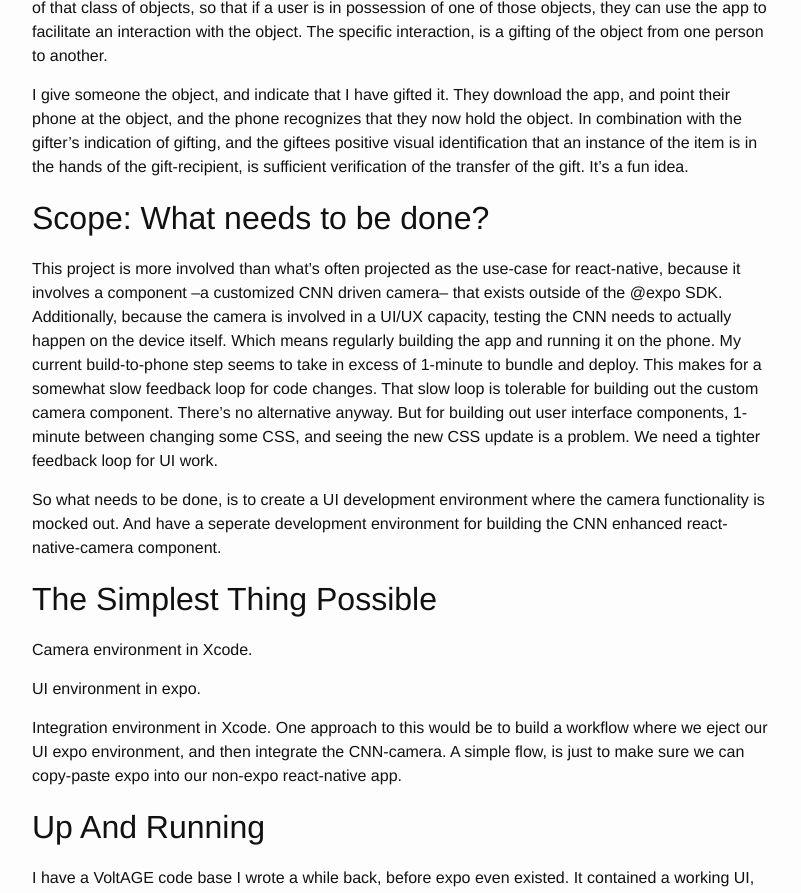
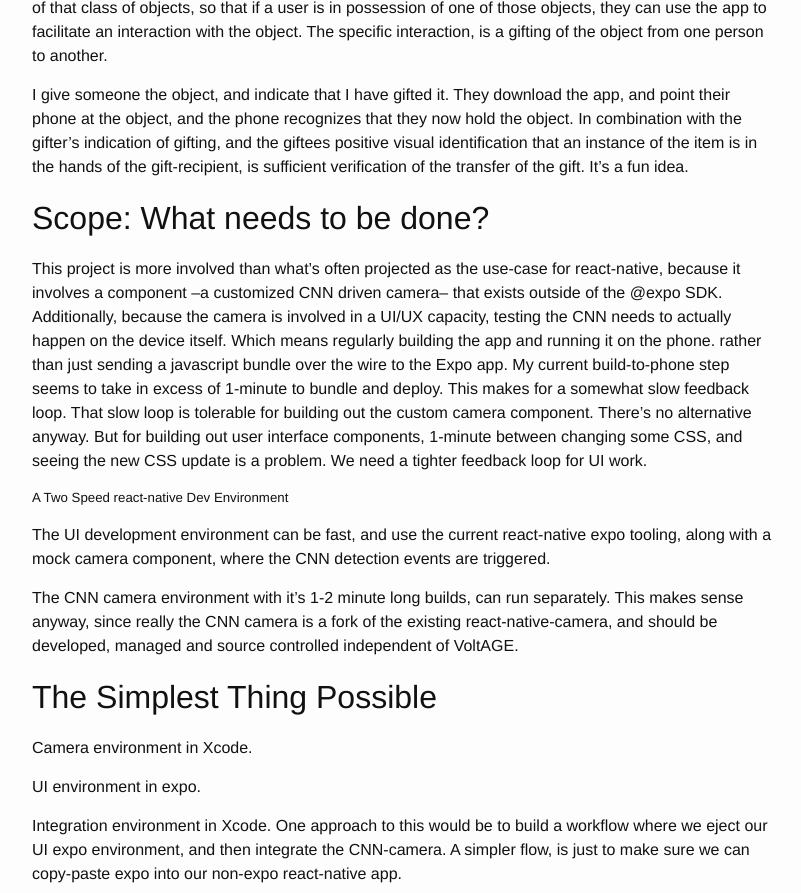
Before and after one commit to nsipplswezey/nsipplswezey.github.io, a Jekyll site: the page built from _posts/2017-11-10-A-React-Native-Dev-Feedback-Loop-For-Apps-That-Use-Custom-Native-Components.md, in a window 1280 px wide and 1400 px high, scrolled down 462 px. Shown: the top 893 px of the window, without its empty margins (238-1039 px from the left). Built offline with Jekyll 4.4.1, drawn with Linux system fonts in a browser that asks for light colours; comment, search, counter and statistics services are not loaded; some of the changed text lies outside the part shown.

Commit message:
Saved 2017-11-10-A-React-Native-Dev-Feedback-Loop-For-Apps-That-Use-Custom-Native-Components.md with Dillinger.io

```diff
--- a/_posts/2017-11-10-A-React-Native-Dev-Feedback-Loop-For-Apps-That-Use-Custom-Native-Components.md
+++ b/_posts/2017-11-10-A-React-Native-Dev-Feedback-Loop-For-Apps-That-Use-Custom-Native-Components.md
@@ -14,9 +14,12 @@ I give someone the object, and indicate that I have gifted it. They download the
 
 ## Scope: What needs to be done?
 
-This project is more involved than what's often projected as the use-case for react-native, because it involves a component –a customized CNN driven camera– that exists outside of the @expo SDK. Additionally, because the camera is involved in a UI/UX capacity, testing the CNN needs to actually happen on the device itself. Which means regularly building the app and running it on the phone. My current build-to-phone step seems to take in excess of 1-minute to bundle and deploy. This makes for a somewhat slow feedback loop for code changes. That slow loop is tolerable for building out the custom camera component. There's no alternative anyway. But for building out user interface components, 1-minute between changing some CSS, and seeing the new CSS update is a problem. We need a tighter feedback loop for UI work.
+This project is more involved than what's often projected as the use-case for react-native, because it involves a component –a customized CNN driven camera– that exists outside of the @expo SDK. Additionally, because the camera is involved in a UI/UX capacity, testing the CNN needs to actually happen on the device itself. Which means regularly building the app and running it on the phone. rather than just sending a javascript bundle over the wire to the Expo app. My current build-to-phone step seems to take in excess of 1-minute to bundle and deploy. This makes for a somewhat slow feedback loop. That slow loop is tolerable for building out the custom camera component. There's no alternative anyway. But for building out user interface components, 1-minute between changing some CSS, and seeing the new CSS update is a problem. We need a tighter feedback loop for UI work.
 
-So what needs to be done, is to create a UI development environment where the camera functionality is mocked out. And have a seperate development environment for building the CNN enhanced react-native-camera component.
+##### A Two Speed react-native Dev Environment
+The UI development environment can be fast, and use the current react-native expo tooling, along with a mock camera component, where the CNN detection events are triggered.
+
+The CNN camera environment with it's 1-2 minute long builds, can run separately. This makes sense anyway, since really the CNN camera is a fork of the existing react-native-camera, and should be developed, managed and source controlled independent of VoltAGE.
 
 ## The Simplest Thing Possible
 
@@ -24,12 +27,16 @@ Camera environment in Xcode.
 
 UI environment in expo.
 
-Integration environment in Xcode. One approach to this would be to build a workflow where we eject our UI expo environment, and then integrate the CNN-camera. A simple flow, is just to make sure we can copy-paste expo into our non-expo react-native app.
+Integration environment in Xcode. One approach to this would be to build a workflow where we eject our UI expo environment, and then integrate the CNN-camera. A simpler flow, is just to make sure we can copy-paste expo into our non-expo react-native app.
 
 ## Up And Running
 
-I have a VoltAGE code base I wrote a while back, before expo even existed. It contained a working UI, and a working CNN-enhanced-react-native-camera. So the fastest "up-and-running" here is to create a fresh non-expo react-native project, pull in that codebase and get it working. Essentially then, the task is to split that working project into a UI portion and put it into an expo UI development environment, with mocked CNN camera events, and make sure it runs in expo, and that changes made in that environment run in the actual deployed app.
+I have a VoltAGE code base I wrote a while back, before expo even existed. It contained a working UI, and a working CNN-enhanced-react-native-camera in an older version of react-native. The fastest "up-and-running" here is to create a fresh non-expo react-native project, and get as much of that old codebase working as possible.
+
+Essentially then, the task is to split that working project into a UI portion and put it into an expo UI development environment, with mocked CNN camera events, and make sure it runs in expo, and that changes made in that environment run in the actual deployed app.
 
 Then based on that UI, continue to develop out the CNN enhanced camera as needed.
 
+Update: it looks like the CNN fork of react-native-camera will have to be rebuilt from scratch. But the previous UI is alive.
+
 ![voltage](https://user-images.githubusercontent.com/7946707/32696574-70902de6-c730-11e7-8027-b840e8bc7860.gif)
```
